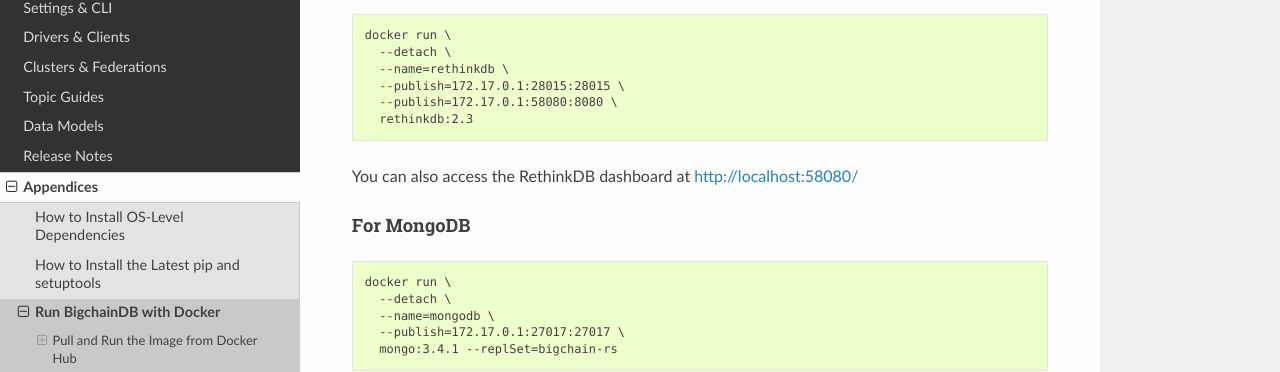
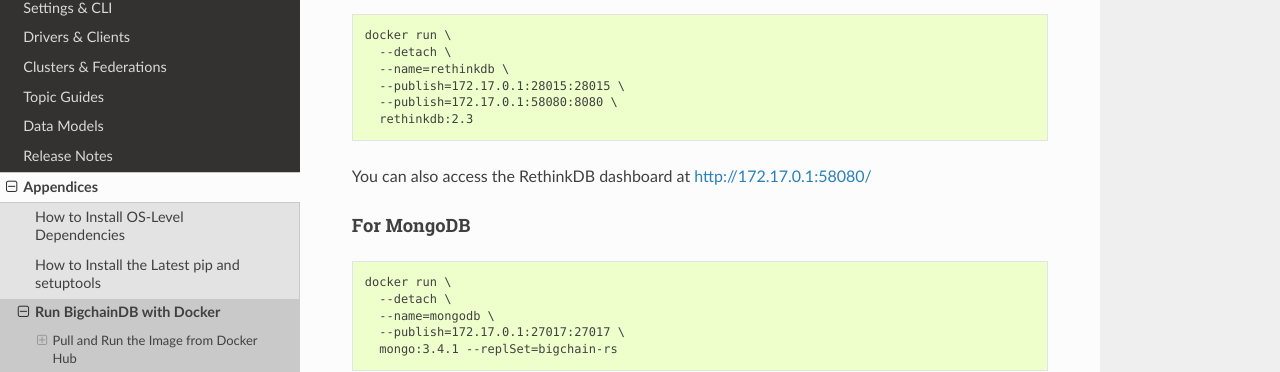
Before and after one commit to bigchaindb/bigchaindb, a Sphinx documentation site: the page built from docs/server/source/appendices/run-with-docker.md, in a window 1280 px wide and 900 px high, scrolled down 1455 px. Shown: the part 91-463 px from the top of the window. Built offline with Sphinx 7.4.7 and the Read the Docs theme 2.0.0, drawn with Linux system fonts in a browser that asks for light colours; pages that are not in the unit, such as notebooks, are missing from menus; some of the changed lines change nothing that is shown.

Commit message:
Changing the access URL for rethinkdb

```diff
--- a/docs/server/source/appendices/run-with-docker.md
+++ b/docs/server/source/appendices/run-with-docker.md
@@ -75,7 +75,7 @@
 
 
 You can also access the RethinkDB dashboard at
-[http://localhost:58080/](http://localhost:58080/)
+[http://172.17.0.1:58080/](http://172.17.0.1:58080/)
 
 
 #### For MongoDB
```
